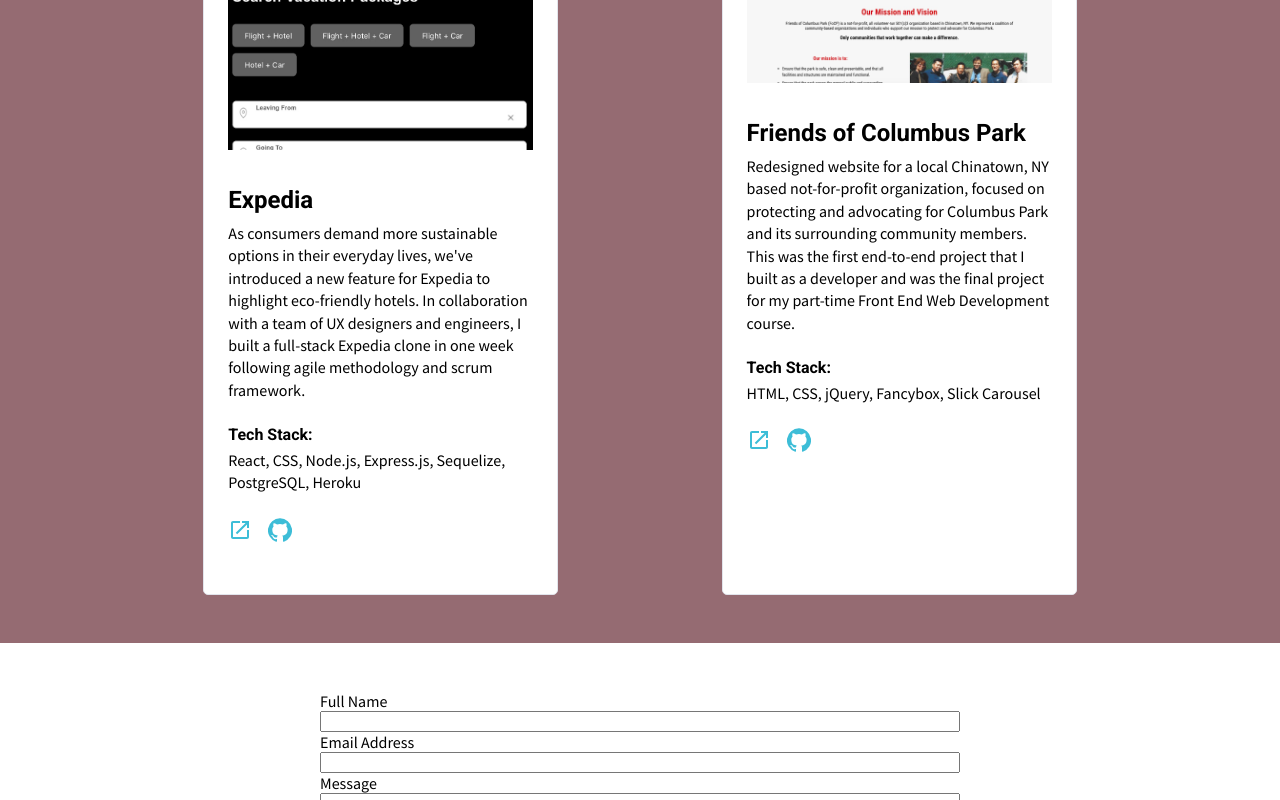
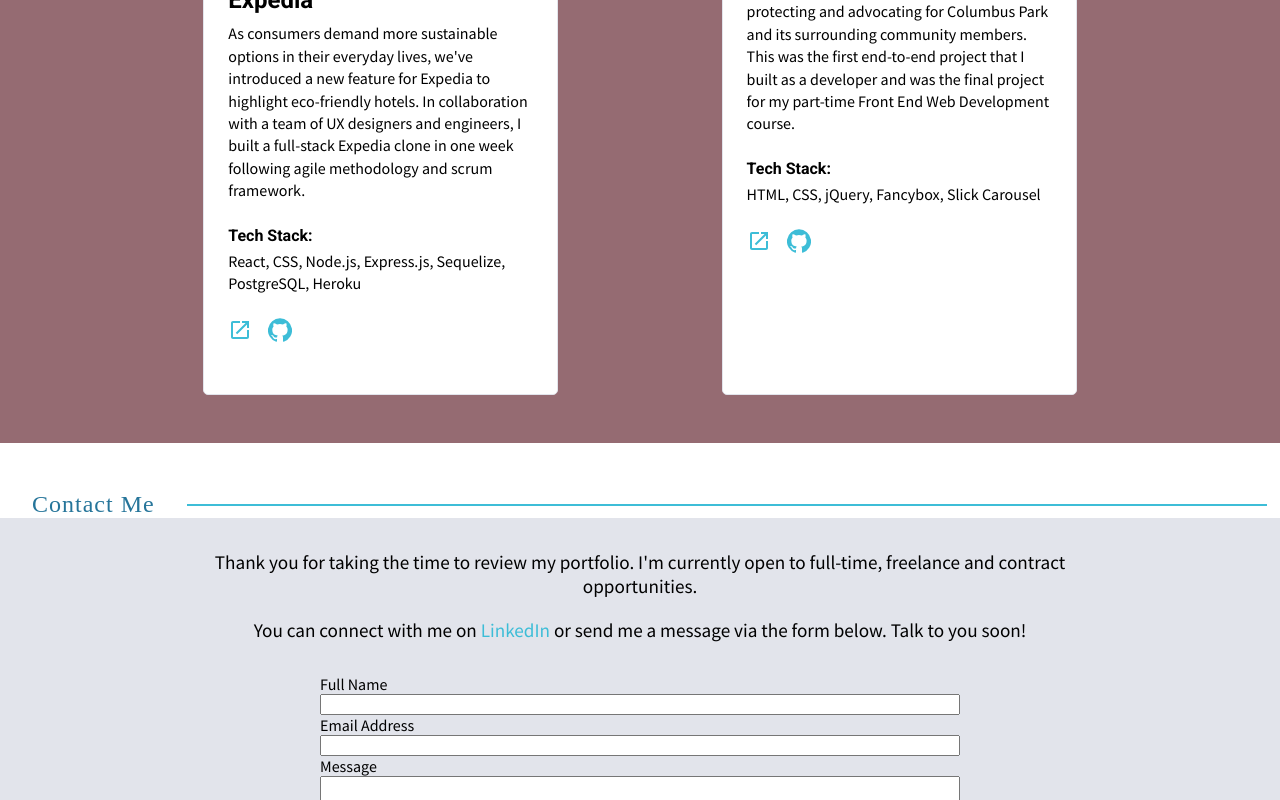
Before and after one commit to jngong/portfolio, a React (Create React App) app: page / in a window 1280 px wide. Shown: the part 2000-2800 px from the top of the page. Built offline with nearby package versions, Linux system fonts and the light colour scheme; some icons are missing; a web font is replaced by a local one.

Commit message:
contact section

```diff
--- a/src/App.css
+++ b/src/App.css
@@ -58,6 +58,14 @@
   align-items: center;
 }
 
+.navlink > a {
+  color: #ffffff;
+}
+
+.navlink > a:hover {
+  color: var(--light-accent-color);
+}
+
 nav > div {
   margin-left: 1rem;
 }
@@ -65,7 +73,7 @@
 /**** MAIN SECTION STYLES ****/
 
 .main-container, .contact-container, .section-container, .hero {
-  padding: 1rem 0;
+  padding: 0 0 1rem 0;
 }
 
 .section-header {
@@ -74,12 +82,14 @@
   flex-direction: row;
   justify-content: space-between;
   align-items: center;
-  margin-bottom: 2rem;
+  margin: 1rem 0;
+  background-color: #ffffff;
 }
 
 .section-header > h2 {
   display: inline-block;
   background-color: #ffffff;
+  margin: 0;
   padding: 0 2rem;
   z-index: 5;
   letter-spacing: 1px;
@@ -100,6 +110,17 @@
 
 /**** CONTACT STYLES ****/
 
+.contact-container {
+  background-color: var(--light-shade-color);
+}
+
+.contact-description {
+  width: 70%;
+  margin: 2rem auto;
+  text-align: center;
+  font-size: 1.2rem;
+}
+
 form {
   width: 50%;
   margin: 0 auto;
--- a/src/components/Layout/Contact.js
+++ b/src/components/Layout/Contact.js
@@ -1,18 +1,29 @@
-import React, {useState} from 'react'
+import React, { useState } from 'react'
 import ContactForm from './ContactForm'
+import LinkedInIcon from '@material-ui/icons/LinkedIn'
+
 
 const Contact = () => {
 
-    const [formDetails, setFormDetails ] = useState({name: '', email: '', message: ''})
+    const [formDetails, setFormDetails] = useState({ name: '', email: '', message: '' })
 
     const handleChange = e => {
-        const {name, value } = e.target
+        const { name, value } = e.target
 
-        setFormDetails(prevState => ({...prevState, [name]: value}))
+        setFormDetails(prevState => ({ ...prevState, [name]: value }))
     }
 
-    return(
+    return (
         <div className='contact-container'>
+            <div className='section-header' id='contact'>
+                <h2> Contact Me </h2>
+                <div className='header-line'></div>
+            </div>
+            <div className='contact-description'>
+                <p>Thank you for taking the time to review my portfolio. I'm currently open to full-time, freelance and contract opportunities.</p>
+                <p> You can connect with me on <a href="https://www.linkedin.com/in/jngong/" target="blank">LinkedIn</a> or send me a message via the form below. Talk to you soon!
+            </p>
+            </div>
             <ContactForm formDetails={formDetails} handleChange={handleChange} />
         </div>
 
--- a/src/components/Layout/Nav.js
+++ b/src/components/Layout/Nav.js
@@ -6,12 +6,12 @@
 const Nav = () => {
     return(
         <nav>
-            <div>About Me</div>
-            <div>Projects</div>
-            <div><a href="https://docdro.id/N5Wca5U" target="blank">Resume</a></div>
-            <div><a href="https://www.linkedin.com/in/jngong/" target="blank"><LinkedInIcon /></a></div>
-            <div><a href="https://github.com/jngong" target="blank"><GitHubIcon /></a></div>
-            <div><EmailIcon /></div>
+            <div className='navlink'><a href="#about-me">About Me</a></div>
+            <div className='navlink'><a href="#projects">Projects</a></div>
+            <div className='navlink'><a href="https://docdro.id/N5Wca5U" target="blank">Resume</a></div>
+            <div className='navlink'><a href="https://www.linkedin.com/in/jngong/" target="blank"><LinkedInIcon /></a></div>
+            <div className='navlink'><a href="https://github.com/jngong" target="blank"><GitHubIcon /></a></div>
+            <div className='navlink'><a href="#contact"><EmailIcon /></a></div>
         </nav>
     )
 }
--- a/src/styles/Home.css
+++ b/src/styles/Home.css
@@ -110,5 +110,4 @@
 .icon-row > a {
     display: inline-block;
     margin-right: 1rem;
-    font-size: 1rem;
 }
```
